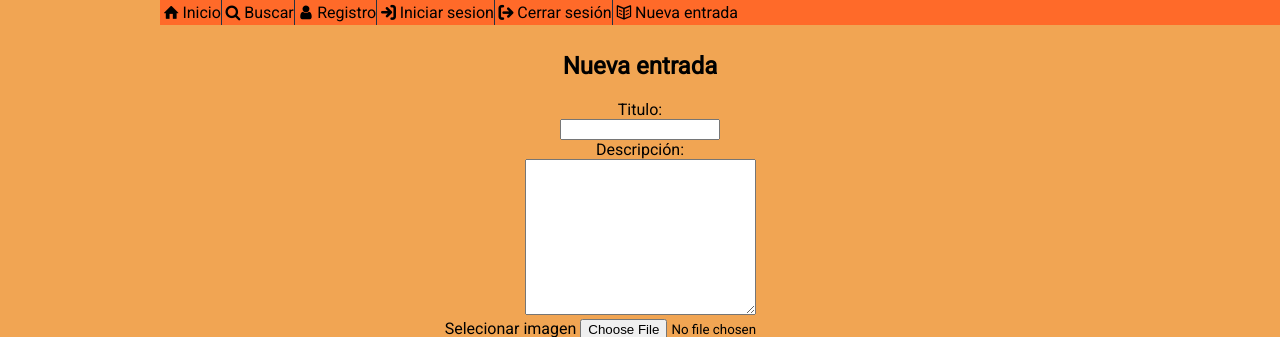
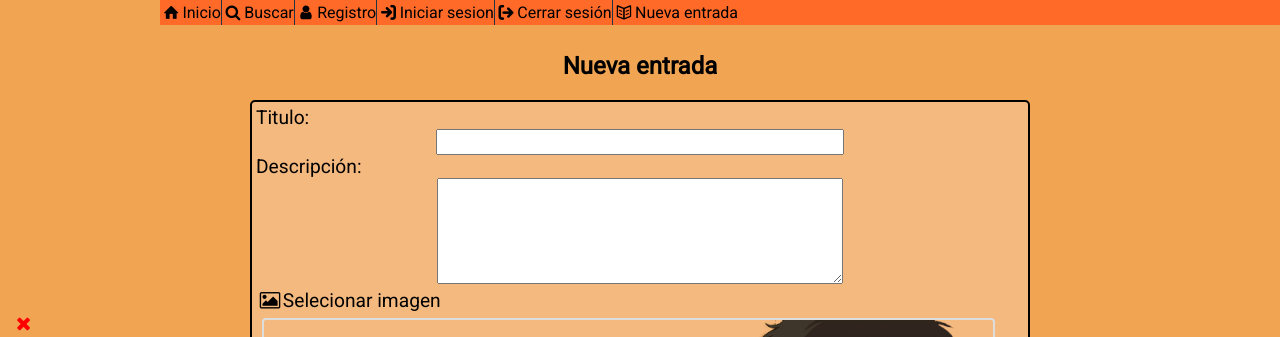
Before and after one commit to Alexei-117/PH2-UA, a PHP site: page /nueva-entrada.html in a window 1280 px wide. Shown: the top 337 px of the page. Run offline with PHP 8.4, Linux system fonts and the light colour scheme.

Commit message:
super comit

```diff
--- a/P1/buscar.html
+++ b/P1/buscar.html
@@ -5,6 +5,7 @@
 	<title>Buscar</title>
 	<link rel="stylesheet" href="css/index.css">
 	<link rel="stylesheet" href="fontello/css/fontello.css">
+     <link rel="stylesheet" href="css/auxiliar.css">
 </head>
 <body>
 <header>
@@ -49,6 +50,8 @@
 
                     <label  for="submit-buscar"></label>
                     <input  type="submit" id="submit-buscar" value="Buscar">
+
                 </form>
+                <h2 style="text-align: center;">Resultados</h2>
 </body>
 </html>
--- /dev/null
+++ b/P1/css/auxiliar.css
@@ -0,0 +1,70 @@
+/*FORMULARIOS JULIAN*/
+form{
+	border-radius: 5px;
+	font-size: 1.2em;
+	margin: auto;
+   	border: solid 2px;
+  	padding: .2em;
+  	background-color: #F4B97F;
+	text-align: center;
+}
+	form>label{
+		float: left;
+	}
+	form[class="entrada-form"]>input:first-of-type{
+		width: 95%;
+		max-width: 400px;
+		height: 20px;
+	}
+	form[class="entrada-form"]>textarea{
+		width:95%;
+		max-width: 400px;
+		height: 100px;
+	}
+	form[class="entrada-form"]>span{
+		left: 10px;
+		position: absolute;
+	}
+	form[class="buscar-form"]>label{
+		display: block;
+		text-align: right;
+		width: 120px;
+	}
+	form[class="buscar-form"]>input:not[type="submit"]{
+		position: relative;
+		min-width: 180px;
+		max-width: 320px;
+		width: 40%;
+		float: left;
+		display: block;
+		padding: .2em;
+		left:10px;
+	}
+img[class="miniatura-entrada"]{
+	padding: 0;
+	margin: .3em;
+
+	display: block;
+    border: 2px solid #ddd;
+    border-radius: 4px;
+    width: 95%;
+    height: auto;
+}
+input[type="file"]{
+	display: none;
+}
+input[type="submit"]{
+	width: 50%;
+	max-width: 300px;
+	text-align: center;
+	font-weight:bold;
+    border: 0;
+    padding: .5em;
+    margin: .3em;
+    background-color: #FF6A29;
+}
+/*Mover al media*/
+input[type="submit"]:hover{
+	background-color: #F78D59;
+	color:#fff;
+}
--- a/P1/fontello/css/fontello-codes.css
+++ b/P1/fontello/css/fontello-codes.css
@@ -6,5 +6,8 @@
 .icon-book-open:before { content: '\e804'; } /* '' */
 .icon-search:before { content: '\e805'; } /* '' */
 .icon-user:before { content: '\e806'; } /* '' */
+.icon-picture:before { content: '\e807'; } /* '' */
+.icon-cancel:before { content: '\e808'; } /* '' */
+.icon-cancel-circled:before { content: '\e809'; } /* '' */
 .icon-login-1:before { content: '\f02c'; } /* '' */
 .icon-logout:before { content: '\f02d'; } /* '' */
--- a/P1/fontello/css/fontello-ie7-codes.css
+++ b/P1/fontello/css/fontello-ie7-codes.css
@@ -6,5 +6,8 @@
 .icon-book-open { *zoom: expression( this.runtimeStyle['zoom'] = '1', this.innerHTML = '&#xe804;&nbsp;'); }
 .icon-search { *zoom: expression( this.runtimeStyle['zoom'] = '1', this.innerHTML = '&#xe805;&nbsp;'); }
 .icon-user { *zoom: expression( this.runtimeStyle['zoom'] = '1', this.innerHTML = '&#xe806;&nbsp;'); }
+.icon-picture { *zoom: expression( this.runtimeStyle['zoom'] = '1', this.innerHTML = '&#xe807;&nbsp;'); }
+.icon-cancel { *zoom: expression( this.runtimeStyle['zoom'] = '1', this.innerHTML = '&#xe808;&nbsp;'); }
+.icon-cancel-circled { *zoom: expression( this.runtimeStyle['zoom'] = '1', this.innerHTML = '&#xe809;&nbsp;'); }
 .icon-login-1 { *zoom: expression( this.runtimeStyle['zoom'] = '1', this.innerHTML = '&#xf02c;&nbsp;'); }
 .icon-logout { *zoom: expression( this.runtimeStyle['zoom'] = '1', this.innerHTML = '&#xf02d;&nbsp;'); }
--- a/P1/fontello/css/fontello-ie7.css
+++ b/P1/fontello/css/fontello-ie7.css
@@ -17,5 +17,8 @@
 .icon-book-open { *zoom: expression( this.runtimeStyle['zoom'] = '1', this.innerHTML = '&#xe804;&nbsp;'); }
 .icon-search { *zoom: expression( this.runtimeStyle['zoom'] = '1', this.innerHTML = '&#xe805;&nbsp;'); }
 .icon-user { *zoom: expression( this.runtimeStyle['zoom'] = '1', this.innerHTML = '&#xe806;&nbsp;'); }
+.icon-picture { *zoom: expression( this.runtimeStyle['zoom'] = '1', this.innerHTML = '&#xe807;&nbsp;'); }
+.icon-cancel { *zoom: expression( this.runtimeStyle['zoom'] = '1', this.innerHTML = '&#xe808;&nbsp;'); }
+.icon-cancel-circled { *zoom: expression( this.runtimeStyle['zoom'] = '1', this.innerHTML = '&#xe809;&nbsp;'); }
 .icon-login-1 { *zoom: expression( this.runtimeStyle['zoom'] = '1', this.innerHTML = '&#xf02c;&nbsp;'); }
 .icon-logout { *zoom: expression( this.runtimeStyle['zoom'] = '1', this.innerHTML = '&#xf02d;&nbsp;'); }
--- a/P1/fontello/css/fontello.css
+++ b/P1/fontello/css/fontello.css
@@ -1,11 +1,11 @@
 @font-face {
   font-family: 'fontello';
-  src: url('../font/fontello.eot?99502854');
-  src: url('../font/fontello.eot?99502854#iefix') format('embedded-opentype'),
-       url('../font/fontello.woff2?99502854') format('woff2'),
-       url('../font/fontello.woff?99502854') format('woff'),
-       url('../font/fontello.ttf?99502854') format('truetype'),
-       url('../font/fontello.svg?99502854#fontello') format('svg');
+  src: url('../font/fontello.eot?23255925');
+  src: url('../font/fontello.eot?23255925#iefix') format('embedded-opentype'),
+       url('../font/fontello.woff2?23255925') format('woff2'),
+       url('../font/fontello.woff?23255925') format('woff'),
+       url('../font/fontello.ttf?23255925') format('truetype'),
+       url('../font/fontello.svg?23255925#fontello') format('svg');
   font-weight: normal;
   font-style: normal;
 }
@@ -15,7 +15,7 @@
 @media screen and (-webkit-min-device-pixel-ratio:0) {
   @font-face {
     font-family: 'fontello';
-    src: url('../font/fontello.svg?99502854#fontello') format('svg');
+    src: url('../font/fontello.svg?23255925#fontello') format('svg');
   }
 }
 */
@@ -62,5 +62,11 @@
 .icon-book-open:before { content: '\e804'; } /* '' */
 .icon-search:before { content: '\e805'; } /* '' */
 .icon-user:before { content: '\e806'; } /* '' */
+.icon-picture:before { content: '\e807'; } /* '' */
+.icon-cancel:before {
+  content: '\e808';
+  color: red ;
+  } /* '' */
+.icon-cancel-circled:before { content: '\e809'; } /* '' */
 .icon-login-1:before { content: '\f02c'; } /* '' */
 .icon-logout:before { content: '\f02d'; } /* '' */
--- a/P1/nueva-entrada.html
+++ b/P1/nueva-entrada.html
@@ -5,6 +5,7 @@
 	<title>Nueva entrada</title>
 	<link rel="stylesheet" href="css/index.css">
 	<link rel="stylesheet" href="fontello/css/fontello.css">
+	<link rel="stylesheet" href="css/auxiliar.css">
 </head>
 <body>
 	<header>
@@ -54,7 +55,8 @@
 					<br>
 					<label for="sumbit-entrada"></label>
                     <input id="submit-entrada" type="submit" value="Confirmar">
+
                 </form>
-                <h2>Resultados</h2>
+
 </body>
 </html>
```
Also changed, not shown: P1/fontello/config.json (+18 -0 lines), P1/fontello/css/fontello-embedded.css (+9 -6 lines), P1/fontello/demo.html (+9 -6 lines), P1/fontello/font/fontello.ttf, P1/fontello/font/fontello.woff, P1/fontello/font/fontello.woff2, P1/img/bebop1.png (added), P1/img/bebop2.jpg (added), 2 other files.
